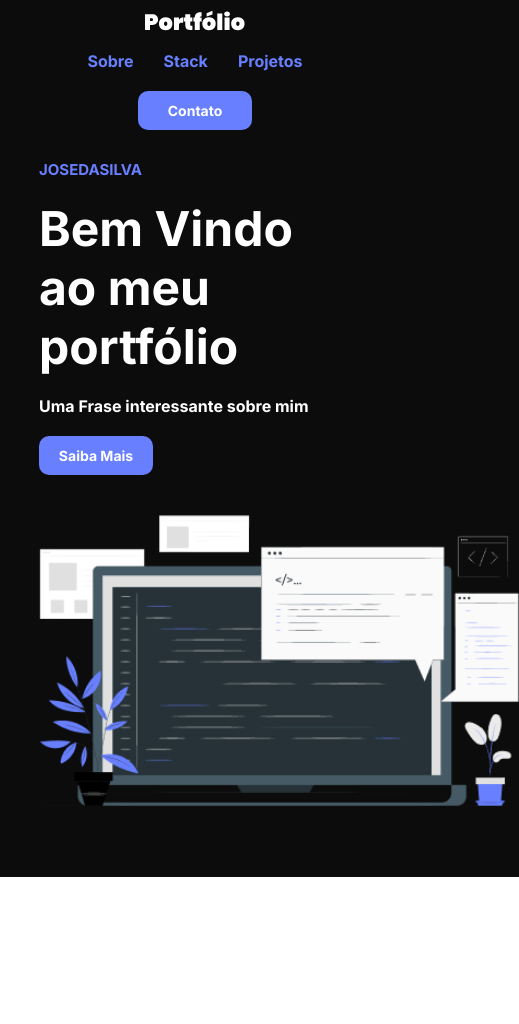
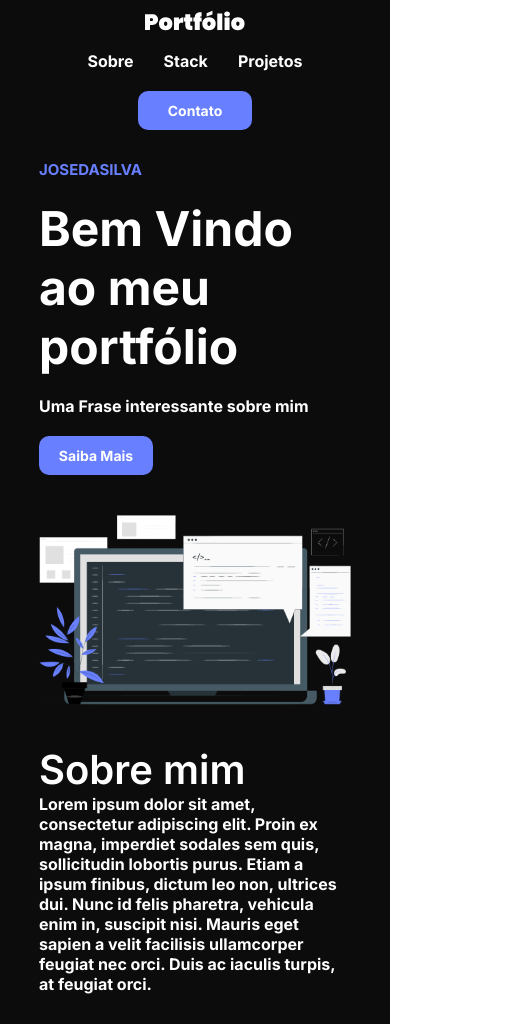
Before and after one commit to MathGoOli-Frontend/m3-s1-entrega-portfolio-template-MathGoOli, a React (Vite) app: page / in a window 390 px wide. Shown: the whole page, 519 px wide, since content can reach past the window. Before the commit the page ends 877 px from the top, so only its background shows below. Built offline with nearby package versions, Linux system fonts and the light colour scheme.

Commit message:
feat about

```diff
--- a/src/App.jsx
+++ b/src/App.jsx
@@ -1,5 +1,6 @@
 import {Header} from  "./components/Header/index.jsx"
 import {Welcome} from "./components/Welcome/index.jsx"
+import {About} from "./components/About/index.jsx"
 
 import "./styles/globalStyles.css"
 
@@ -10,6 +11,7 @@ export const App = () => {
       <Header></Header>
       <main>
       <Welcome></Welcome>
+      <About></About>
 
       </main>
     </>
--- /dev/null
+++ b/src/components/About/index.jsx
@@ -0,0 +1,19 @@
+import style from "./style.module.css"
+
+
+export const About = () =>{
+    return(
+        <section className={style.deck}>
+            <div className={style.card}>
+            <h2 className="title-2">Sobre mim</h2>
+            </div>
+            <div className={style.card}>
+                <p>
+                    Lorem ipsum dolor sit amet, consectetur adipiscing elit. Proin ex magna, imperdiet sodales sem quis, sollicitudin lobortis purus. Etiam a ipsum finibus, dictum leo non, ultrices dui. Nunc id felis pharetra, vehicula enim in, suscipit nisi. Mauris eget sapien a velit facilisis ullamcorper feugiat nec orci. Duis ac iaculis turpis, at feugiat orci.
+                </p>
+
+            </div>
+
+        </section>
+    )
+}
--- /dev/null
+++ b/src/components/About/style.module.css
@@ -0,0 +1,13 @@
+.deck{
+    display: flex;
+
+}
+
+.card{
+    min-width: 25rem;
+}
+@media(max-width: 600px) {
+    .deck{
+        flex-wrap: wrap;
+    }
+}
--- a/src/components/Header/index.jsx
+++ b/src/components/Header/index.jsx
@@ -10,12 +10,12 @@ export const Header = () => {
             <img className={style.header__logo} src={logo} alt="" />
             <nav>
                 <ul className={style.list__container}>
-                    <li className={style.list__item}><a>Sobre</a></li>
-                    <li className={style.list__item}><a>Stack</a></li>
-                    <li className={style.list__item}><a>Projetos</a></li>
+                    <li className={style.list__item}><a className={style["list__item-a"]}>Sobre</a></li>
+                    <li className={style.list__item}><a className={style["list__item-a"]}>Stack</a></li>
+                    <li className={style.list__item}><a className={style["list__item-a"]}>Projetos</a></li>
                 </ul>
             </nav>
-            <AncorButton url="#" text="teste">Contato</AncorButton>
+            <AncorButton url="#" >Contato</AncorButton>
         </header>
     )
 }
--- a/src/components/Header/style.module.css
+++ b/src/components/Header/style.module.css
@@ -25,6 +25,10 @@
 .list__item{
     font-size: 1.4rem;
 }
+.list__item-a{
+    color: var(--color-white);
+}
+
 
 @media (max-width: 600px){
     .header__container{
--- a/src/components/Welcome/index.jsx
+++ b/src/components/Welcome/index.jsx
@@ -9,7 +9,7 @@ export const Welcome = () =>{
                <h2 className={style.autor__name}>JOSEDASILVA</h2>
                <h1 className="title-1">Bem Vindo ao meu portfólio</h1>
                <p>Uma Frase interessante sobre mim</p>
-               <AncorButton>Saiba Mais</AncorButton>
+               <AncorButton url="#">Saiba Mais</AncorButton>
             </div>
             <div className={style.card}>
                 <img className={style.welcome__image} src={img} alt="" />
--- a/src/components/Welcome/style.module.css
+++ b/src/components/Welcome/style.module.css
@@ -20,5 +20,12 @@
 }
 
 .welcome__image{
-    width: 48rem;
+    width: 100%;
 }
+
+@media(max-width: 600px) {
+    .welcome{
+        align-items: center;
+        justify-content: center;
+    }
+}
--- a/src/fragments/AncorButton/style.module.css
+++ b/src/fragments/AncorButton/style.module.css
@@ -12,3 +12,7 @@
     border-radius: var(--round);
 
 }
+.btn:hover{
+    text-decoration: none;
+    background-color: var(--color-purple-hover);
+}
--- a/src/styles/globalStyles.css
+++ b/src/styles/globalStyles.css
@@ -2,6 +2,7 @@
 
 :root{
     --color-purple: #6880FF;
+    --color-purple-hover: #6881ffcc;
     --color-white: #FFFFFFFF;
     --color-background: linear-gradient(to bottom, #0c0c0c 0%,#0c0c0c 100%);
 
@@ -44,7 +45,7 @@ body, html{
     height: 100vh;
 }
 
-button{
+a, button{
     cursor: pointer;
 }
 
```
